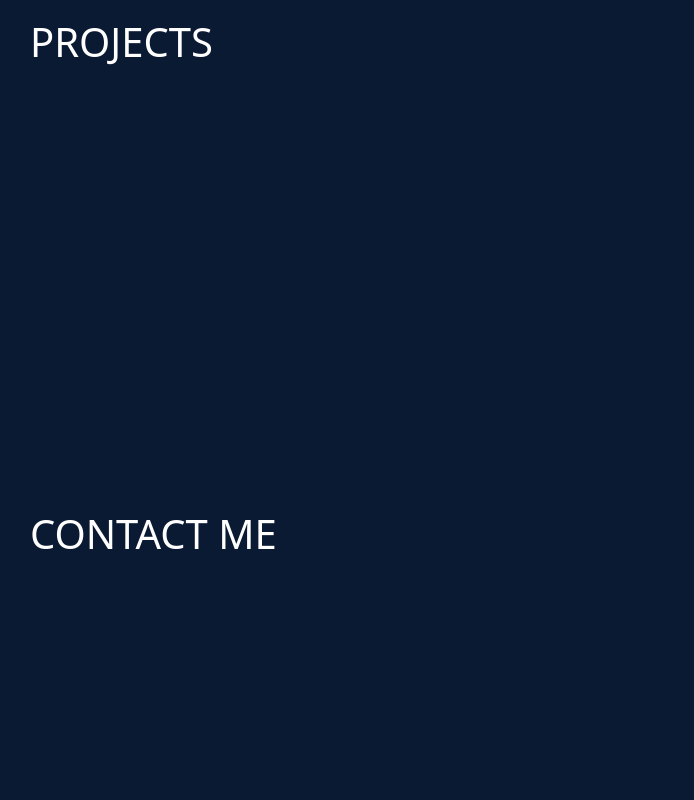
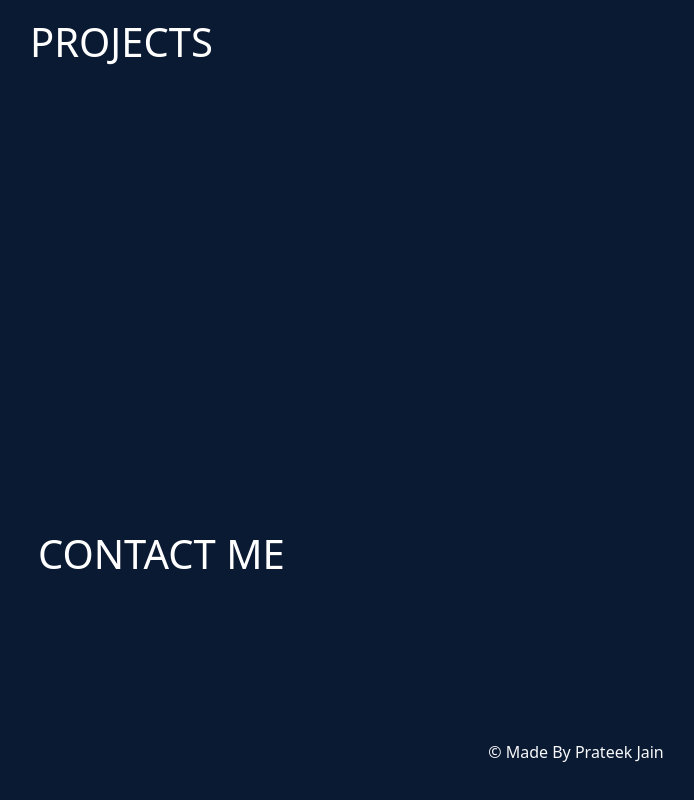
Before and after one commit to prateekjain624/portfolio, a React (Vite) app: page / in a window 1280 px wide. Shown: the part 1608-2408 px from the top of the page, without its empty margins (64-758 px from the left). Built offline with nearby package versions, Linux system fonts and the light colour scheme; grey boxes are pictures that could not be loaded.

Commit message:
done changes

```diff
--- a/src/App.jsx
+++ b/src/App.jsx
@@ -8,6 +8,7 @@ import AOS from "aos";
 import "aos/dist/aos.css";
 import { useEffect } from "react";
 import { Element } from "react-scroll";
+import Footer from "./components/Footer";
 
 function App() {
   useEffect(() => {
@@ -32,6 +33,7 @@ function App() {
         <Element name="contact">
           <Contact />
         </Element>
+        <Footer />
       </div>
     </>
   );
--- a/src/components/Contact.jsx
+++ b/src/components/Contact.jsx
@@ -1,33 +1,53 @@
 import React from "react";
-import { FaInstagram } from "react-icons/fa6";
-import { FaSquareFacebook } from "react-icons/fa6";
-import { FaLinkedin } from "react-icons/fa";
-import { FaGithubSquare } from "react-icons/fa";
+import {
+  FaInstagram,
+  FaFacebookSquare,
+  FaLinkedin,
+  FaGithubSquare,
+} from "react-icons/fa";
 import { SiGmail } from "react-icons/si";
 
 export const Contact = () => {
   return (
-    <>
-      <div class="container contact">
+    <div className="container contact">
       <h1>CONTACT ME</h1>
-        <div className="contact_me" data-AOS="flip-up" data-AOS-duration="1000">
-          <a href="https://www.instagram.com/jainsaab624/" class="items">
+      <div className="contact_me" data-aos="flip-up" data-aos-duration="1000">
+        <a
+          href="https://www.instagram.com/jainsaab624/"
+          target="_blank"
+          className="items"
+        >
           <FaInstagram className="icons" />
         </a>
-          <a href="https://www.facebook.com/prateek.jn624/" class="items">
-            <FaSquareFacebook className="icons" />
+        <a
+          href="https://www.facebook.com/prateek.jn624/"
+          target="_blank"
+          className="items"
+        >
+          <FaFacebookSquare className="icons" />
         </a>
-          <a href="https://www.linkedin.com/in/prateekjn624/" class="items">
+        <a
+          href="https://www.linkedin.com/in/prateekjn624/"
+          target="_blank"
+          className="items"
+        >
           <FaLinkedin className="icons" />
         </a>
-          <a href="https://github.com/prateekjain624" class="items">
+        <a
+          href="https://github.com/prateekjain624"
+          target="_blank"
+          className="items"
+        >
           <FaGithubSquare className="icons" />
         </a>
-          <a href="mailto:prateek.jn624@gmail.com" class="items">
+        <a
+          href="mailto:prateek.jn624@gmail.com"
+          target="_blank"
+          className="items"
+        >
           <SiGmail className="icons" />
         </a>
       </div>
     </div>
-    </>
   );
 };
--- /dev/null
+++ b/src/components/Footer.jsx
@@ -0,0 +1,14 @@
+// Footer.js
+import React from "react";
+
+const Footer = () => {
+  return (
+    <footer className=" text-light py-4">
+      <div className="container text-center">
+        <p>&copy; Made By Prateek Jain</p>
+      </div>
+    </footer>
+  );
+};
+
+export default Footer;
--- a/src/index.css
+++ b/src/index.css
@@ -308,24 +308,34 @@ body {
 
 /* CONTACT */
 
+.contact {
+  padding: 20px;
+}
+
 .contact_me {
   display: flex;
   justify-content: center;
   align-items: center;
-  height: 30vh;
+  flex-wrap: wrap;
+  gap: 20px;
+  padding: 20px;
 }
 
 .contact_me .items {
   background-color: black;
-  margin: 10px;
   display: flex;
   justify-content: center;
   align-items: center;
   height: 70px;
   width: 70px;
-  border-radius: 100%;
+  border-radius: 50%;
   border: 2px solid yellow;
   cursor: pointer;
+  transition: transform 0.3s ease;
+}
+
+.contact_me .items:hover {
+  transform: scale(1.1);
 }
 
 .contact_me .items .icons {
```
Lines whose indentation alone changed are shown as unchanged.
